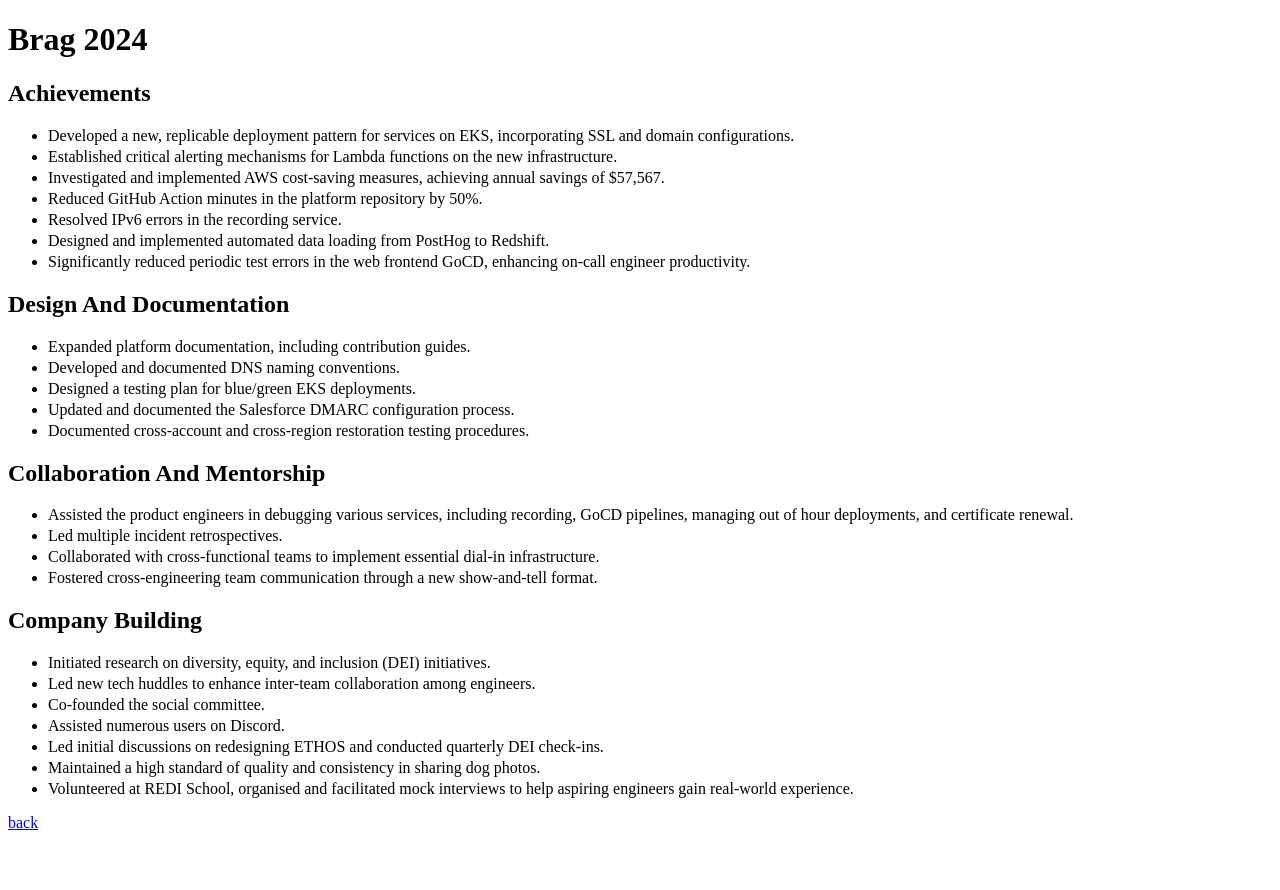
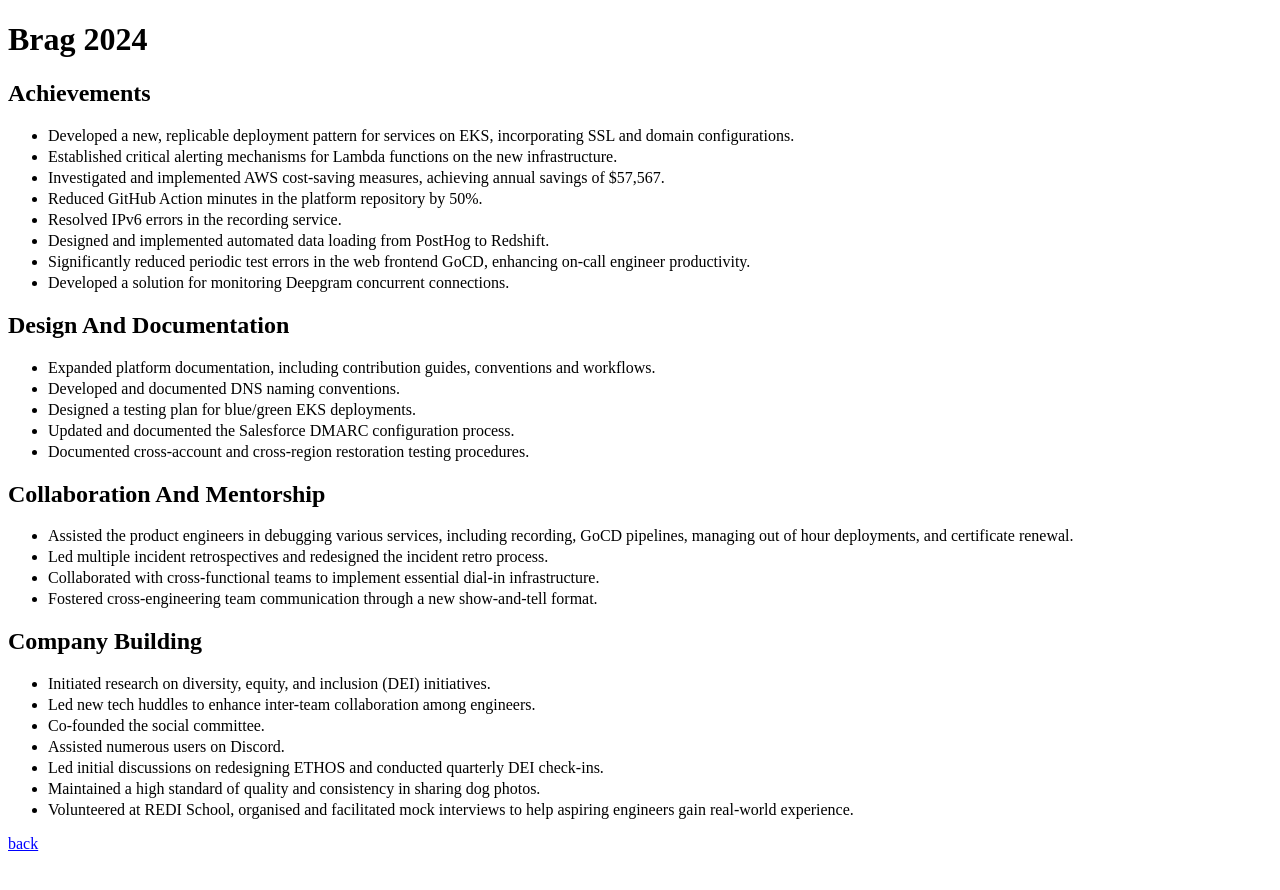
Before and after one commit to jsphwllng/jsphwllng.github.io, a Jekyll site: the page built from brag.md, in a window 1280 px wide. Shown: the top 890 px of the page. Built offline with Jekyll 4.4.1, drawn with Linux system fonts in a browser that asks for light colours.

Commit message:
keeping my cv up to date lol

```diff
--- a/brag.md
+++ b/brag.md
@@ -13,11 +13,12 @@
 *   Resolved IPv6 errors in the recording service.
 *   Designed and implemented automated data loading from PostHog to Redshift.
 *   Significantly reduced periodic test errors in the web frontend GoCD, enhancing on-call engineer productivity.
+*   Developed a solution for monitoring Deepgram concurrent connections.
 
 Design and Documentation
 ------------------------
 
-*   Expanded platform documentation, including contribution guides.
+*   Expanded platform documentation, including contribution guides, conventions and workflows.
 *   Developed and documented DNS naming conventions.
 *   Designed a testing plan for blue/green EKS deployments.
 *   Updated and documented the Salesforce DMARC configuration process.
@@ -27,7 +28,7 @@
 ----------------------------
 
 *   Assisted the product engineers in debugging various services, including recording, GoCD pipelines, managing out of hour deployments, and certificate renewal.
-*   Led multiple incident retrospectives.
+*   Led multiple incident retrospectives and redesigned the incident retro process.
 *   Collaborated with cross-functional teams to implement essential dial-in infrastructure.
 *   Fostered cross-engineering team communication through a new show-and-tell format.
 
```
Also changed, not shown: cv.md (+2 -2 lines).
